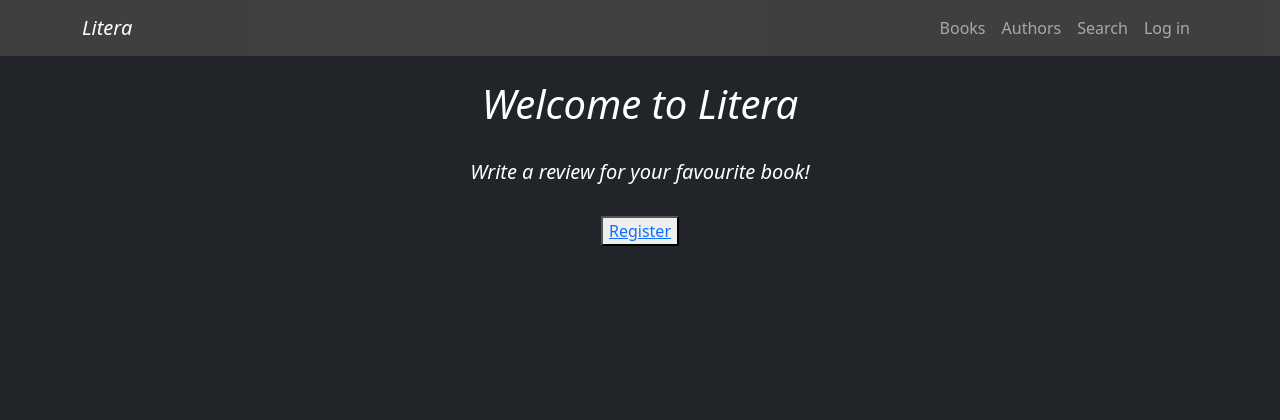
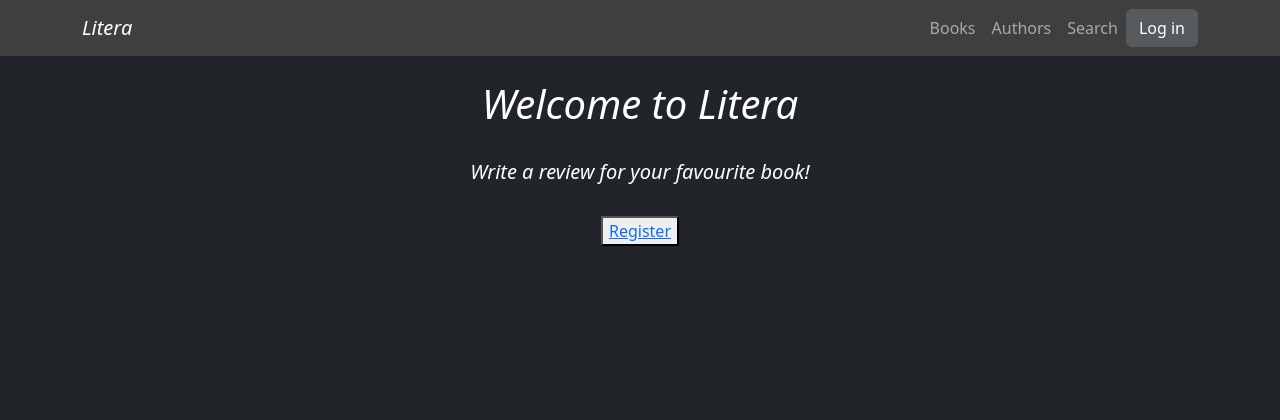
Before and after one commit to petrovski-stefan/books-review-system, a Django app: page / in a window 1280 px wide. Shown: the top 420 px of the page. Run offline with Django 5.2, Linux system fonts and the light colour scheme.

Commit message:
Add margin to navbar links

```diff
--- a/templates/base/base.html
+++ b/templates/base/base.html
@@ -29,33 +29,33 @@
 
         <!-- Links -->
         <div class="collapse navbar-collapse " id="links-collapse">
-            <ul class="navbar-nav ms-auto" id="ul-b">
-                <li class="d-flex align-items-center"><a class="nav-link" href="{% url 'list_books' %}">Books</a></li>
-                <li class="d-flex align-items-center"><a class="nav-link" href="{% url 'list_authors' %}">Authors</a>
+            <ul class="navbar-nav ms-auto">
+                <li class="my-md-auto"><a class="nav-link" href="{% url 'list_books' %}">Books</a></li>
+                <li class="my-md-auto"><a class="nav-link" href="{% url 'list_authors' %}">Authors</a>
                 </li>
-                <li class="d-flex align-items-center"><a class="nav-link" href="{% url 'search' %}">Search</a></li>
+                <li class="my-md-auto"><a class="nav-link" href="{% url 'search' %}">Search</a></li>
 
 
                 <!-- Auth status, reading list and profile picture -->
                 {% if request.user.is_authenticated %}
-                    <li class="d-flex align-items-center"><a class="nav-link" href="{% url 'my_reading_list' %}">Reading
+                    <li class="my-md-auto"><a class="nav-link" href="{% url 'my_reading_list' %}">Reading
                         List</a></li>
-                    <li class="d-flex align-items-center">
+                    <li class="my-md-auto">
                         <a class="nav-link"
                            href="{% url 'user_profile' request.user.id %}">Hello, {{ request.user }}!</a>
                     </li>
-                    <li class="d-flex align-items-center my-3 mx-md-3 my-md-0 ">
+                    <li class="my-3 my-md-auto ms-md-1 me-md-3">
                         <a href="{% url 'logout' %}" class="btn btn-dark ">Log out</a>
                     </li>
 
                     {% if  request.user.profile.profile_picture.url %}
-                        <li class="d-flex align-items-center"><img
+                        <li class="my-md-auto"><img
                                 class="profile-picture-nav" src="{{ request.user.profile.profile_picture.url }}"
                                 alt="profile"></li>
                     {% endif %}
                 {% else %}
-                    <li class="d-flex align-items-center">
-                        <a href="{% url 'login' %}" class="nav-link">Log in</a></li>
+                    <li class="my-md-auto">
+                        <a href="{% url 'login' %}" class="btn btn-dark ">Log in</a></li>
                 {% endif %}
 
             </ul>
```
